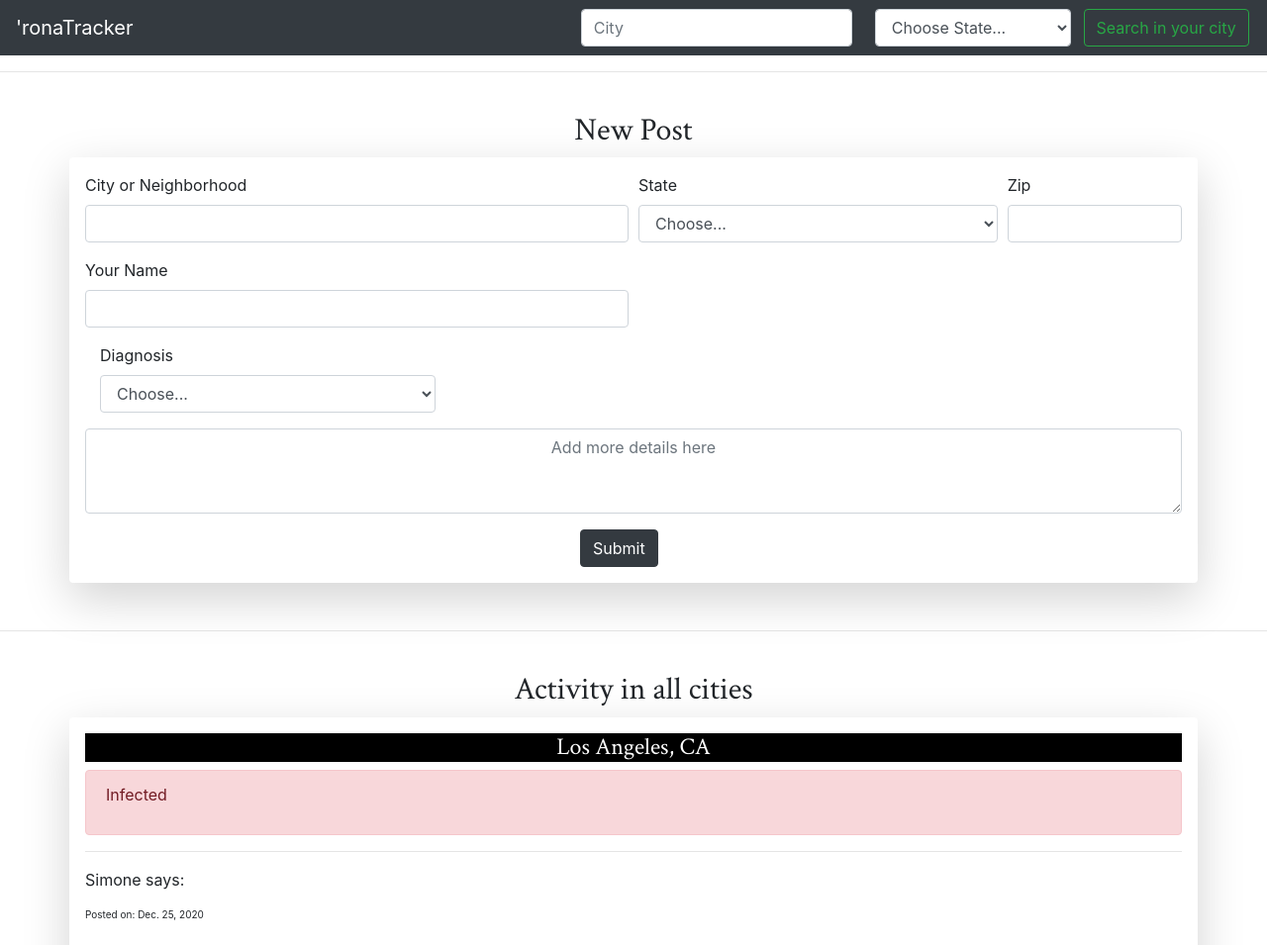
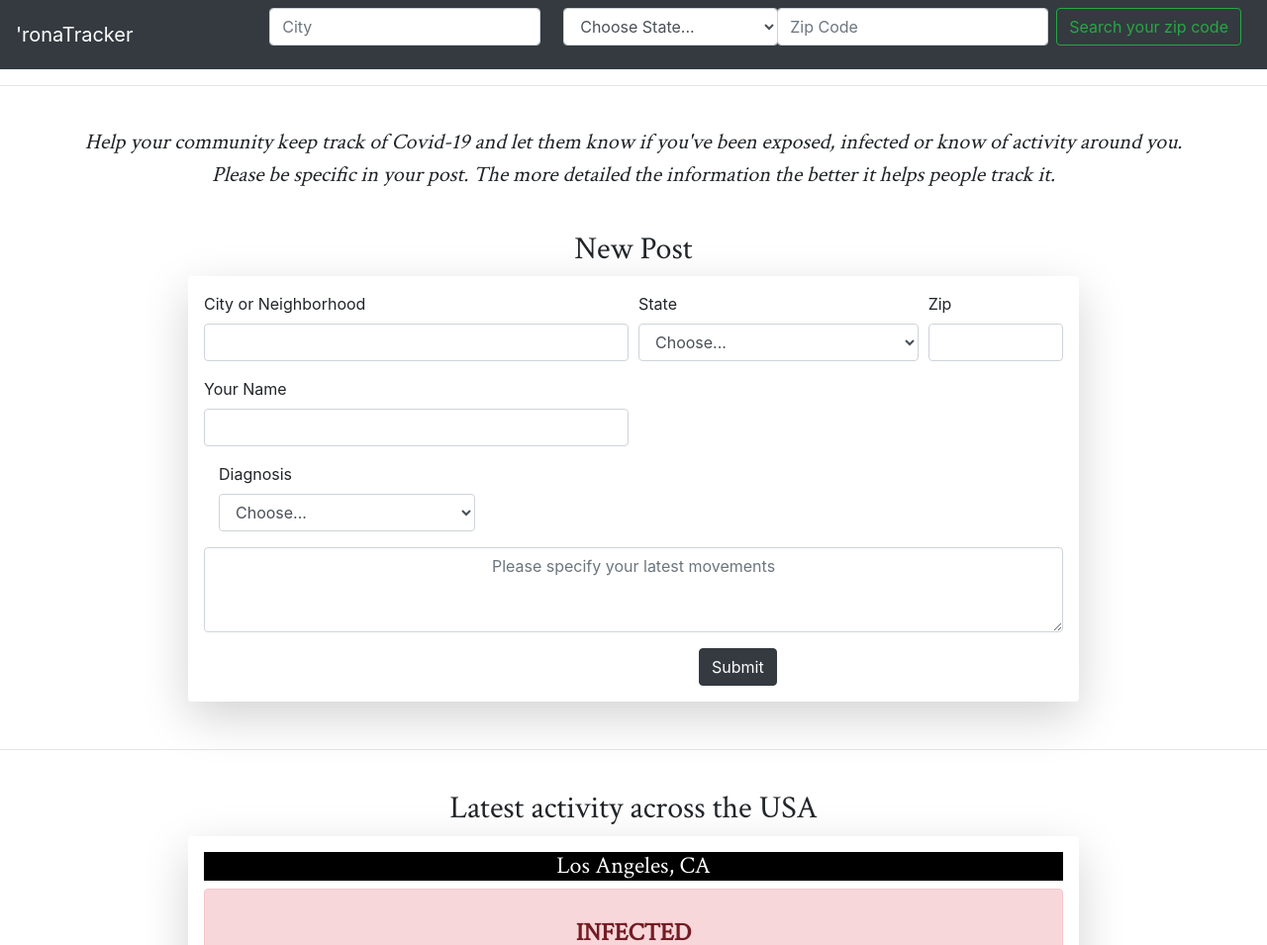
Before and after one commit to sabbamonte/ronaTracker, a Django app: page / in a window 1280 px wide. Shown: the top 955 px of the page at 99% size. Run offline with Django 3.2, Linux system fonts and the light colour scheme; data comes from the database, SQL or seed files in the repository; both versions use the stored data as it was after the commit; some libraries are stand-ins or nearby versions; grey boxes are pictures that could not be loaded.

Commit message:
better design, added zip code search

```diff
--- a/trackerapp/static/trackerapp/styles.css
+++ b/trackerapp/static/trackerapp/styles.css
@@ -1,10 +1,26 @@
-.red-view {
-    background-color: red;
+.city_search {
+    margin-right: -350px;
 }
 
-#map {
-    height: 400px;
-    /* The height is 400 pixels */
-    width: 100%;
-    /* The width is the width of the web page */
-  }
+.zip_search {
+    margin-right: 50px;
+}
+
+.container {
+    width: 900px;
+}
+
+.text, #city {
+    text-align: center;
+    font-family: 'Crimson Text', serif;
+}
+
+.info {
+    font-size: 22px;
+    font-style: italic;
+}
+
+.alert {
+    font-size: 25px;
+    text-transform: uppercase;
+}
--- a/trackerapp/templates/trackerapp/index.html
+++ b/trackerapp/templates/trackerapp/index.html
@@ -2,6 +2,11 @@
 {% load static %}
 
 {% block body %}
+<div id="info">
+    <p class="text info">Help your community keep track of Covid-19 and let them know if you've been exposed, infected
+        or know of activity around you. <br> Please be specific in your post. The more detailed the information the better it helps people track it.</p>
+</div>
+<br>
     <div class="new_post">
         <h2 style="font-family: 'Crimson Text', serif; text-align: center;">New Post</h2>
         <form action="{% url 'index' %}" method="post" name="new_post">
@@ -88,7 +93,7 @@
                         <option>Healthy</option>
                     </select>
                 </div>
-                <textarea class="textarea form-control" name="post" rows="3" placeholder="Add more details here" style="text-align: center;"></textarea>
+                <textarea class="textarea form-control" name="post" rows="3" placeholder="Please specify your latest movements" style="text-align: center;"></textarea>
             </div>
             <input type="submit" class="submit_post btn btn-dark" style="position:center; margin-left:500px;">
             </div>
@@ -96,7 +101,7 @@
     </div>
     <hr>
     <br>
-    <h2 style="font-family: 'Crimson Text', serif; text-align: center;">Activity in all cities</h2>
+    <h2 style="font-family: 'Crimson Text', serif; text-align: center;">Latest activity across the USA</h2>
     {% for post in all_posts %}
         <div class="container shadow-lg p-3 mb-5 bg-white rounded index-view">
             <div class="background" style="background-color: black;">
@@ -104,36 +109,42 @@
             </div>
             {% if post.diagnosis == "Exposed" %}
                 <div class="alert alert-warning" role="alert">
-                    <p class="text"> {{post.diagnosis}}</p>
+                    <strong><p class="text alert"> {{post.diagnosis}}</p></strong>
                 </div>
             {% endif %}
             {% if post.diagnosis == "Infected" %}
                 <div class="alert alert-danger" role="alert">
-                    <p class="text"> {{post.diagnosis}}</p>
+                    <strong><p class="text alert"> {{post.diagnosis}}</p></strong>
                 </div>
             {% endif %}
             {% if post.diagnosis == "Healthy" %}
                 <div class="alert alert-success" role="alert">
-                    <p class="text"> {{post.diagnosis}}</p>
+                    <strong><p class="text alert"> {{post.diagnosis}}</p></strong>
                 </div>
             {% endif %}
             <hr>
+            {% if post.post %}
             <div id="name">
                 <p class="text"> {{post.name}} says:</p>
             </div>
             <div id="post-view">
-                <p class="text"> {{post.post}} </p>
+                <h5><p class="text"> {{post.post}} </p></h5>
             </div>
+            <hr>
+            {% endif %}
+            <div id="zip">
+                <h5 style="font-family: 'Crimson Text', serif; text-align: center;">Zip Code {{post.zip}}</h5>
+            </div>
+            <iframe
+                width="865"
+                height="400"
+                frameborder="0" style="border:0"
+                src="https://www.google.com/maps/embed/v1/place?key=AIzaSyBSHld7MH8LKj5AU84uU3dPlxuD6eedSNU
+                    &q={{post.city}}, {{post.state}}, {{post.zip}}" allowfullscreen>
+            </iframe>
             <div id="timestamp">
                 <p style="font-size:10px;"> Posted on: {{post.timestamp}} </p>
             </div>
-            <iframe
-                width="930"
-                height="400"
-                frameborder="0" style="border:0"
-                src="https://www.google.com/maps/embed/v1/place?key=AIzaSyBSHld7MH8LKj5AU84uU3dPlxuD6eedSNU
-                    &q={{post.city}}, {{post.state}}" allowfullscreen>
-            </iframe>
         </div>
     {% endfor %}
 {% endblock %}
--- a/trackerapp/templates/trackerapp/layout.html
+++ b/trackerapp/templates/trackerapp/layout.html
@@ -3,7 +3,7 @@
 <!DOCTYPE html>
 <html lang="en">
     <head>
-        <title> {% block title %} 'ronaTracker {% endblock %} </title>
+        <title style="text-align: center;"> {% block title %} 'ronaTracker {% endblock %} </title>
         <link rel="stylesheet" href="https://stackpath.bootstrapcdn.com/bootstrap/4.4.1/css/bootstrap.min.css" integrity="sha384-Vkoo8x4CGsO3+Hhxv8T/Q5PaXtkKtu6ug5TOeNV6gBiFeWPGFN9MuhOf23Q9Ifjh" crossorigin="anonymous">
         <link href="https://fonts.googleapis.com/css?family=Crimson+Text|Work+Sans:400,700" rel="stylesheet">
         <link href="{% static 'trackerapp/styles.css' %}" rel="stylesheet">
@@ -13,10 +13,12 @@
     <body>
         <nav class="navbar navbar-dark bg-dark">
         <a class="navbar-brand"> 'ronaTracker </a>
+        <div class="form-group city_search">
             <form class="form-inline" action="{% url 'filter' %}" method="GET">
+                {% csrf_token %}
                 <input class="form-control mr-sm-2" id="search" type="search" placeholder="City" aria-label="Search" name="city">
                 <div class="form-group col-md-4">
-                            <select id="inputState" class="form-control" name="state">
+                            <select id="inputState" class="form-control" name="state" style="width:220px;">
                                 <option selected>Choose State...</option>
                                 <option value="AL">Alabama</option>
                                 <option value="AK">Alaska</option>
@@ -70,9 +72,17 @@
                                 <option value="WI">Wisconsin</option>
                                 <option value="WY">Wyoming</option>
                             </select>
-                        </div>
-                <button class="btn btn-outline-success my-2 my-sm-0" type="submit">Search in your city</button>
+                </div>
+                <button class="btn btn-outline-success my-2 my-sm-0" type="submit" style="margin-right:60px;">Search your city</button>
             </form>
+        </div>
+            <div class="form-group zip_search">
+            <form class="form-inline" action="{% url 'filter' %}" method="GET">
+                {% csrf_token %}
+                <input class="form-control mr-sm-2" id="zip_code" type="search" placeholder="Zip Code" aria-label="Search" name="zip">
+                <button class="btn btn-outline-success my-2 my-sm-0" type="submit" style="margin-right:-40px;">Search your zip code</button>
+            </form>
+            </div>
         </nav>
         <hr>
         <br>
--- a/trackerapp/views.py
+++ b/trackerapp/views.py
@@ -27,26 +27,44 @@ def index(request):
             return render(request, "trackerapp/filter.html", {"message": "Please choose a diagnosis"})
         new_post.diagnosis = request.POST['diagnosis']
         new_post.name = request.POST['name']
+        if not request.POST['post']:
+            return render(request, "trackerapp/filter.html", {"message": "Please specify your latest movements"})
         new_post.post = request.POST['post']
         new_post.save()
         return HttpResponseRedirect(reverse("index"))
 
 def filter(request):
 
-    # Show all posts in a list depending on the city and state entered by user
-    if request.method == "GET":
+    # Get all posts and create empty list
+    all_cities = New_Post.objects.all()
+    filter_list = []
+
+    # Error check for city and state search
+    if request.method == "GET" and "city" in request.GET:
+        state = request.GET['state']
         search = request.GET['city']
-        if not search:
+        if not search and not state:
             return render(request, "trackerapp/filter.html", {"message": "Please type in a city"})
-        state = request.GET['state']
         if not state or state == "Choose State...":
             return render(request, "trackerapp/filter.html", {"message": "Please choose a state"})
 
-        # Check if state and city entered match database and save in a list
-        all_cities = New_Post.objects.all()
-        filter_list = []
+    # Check if state, city and zip code entered match database and save in list
+        if not search:
+            # Only check state if city not entered
+            for city in all_cities:
+                if state.casefold() == city.state.casefold():
+                    filter_list.append(city)
+        else:
+            for city in all_cities:
+                if search.casefold() == city.city.casefold() and state.casefold() == city.state.casefold():
+                    filter_list.append(city)
+        return render(request, "trackerapp/filter.html", {"filter_list":filter_list, "search":search, "state":state})
+
+    if request.method == "GET" and "zip" in request.GET:
+        zip_code = request.GET['zip']
+        if not request.GET['zip']:
+            return render(request, "trackerapp/filter.html", {"message": "Please enter a zip code"})
         for city in all_cities:
-            if search.casefold() == city.city.casefold() and state.casefold() == city.state.casefold():
+            if int(zip_code) == city.zip:
                 filter_list.append(city)
-
-        return render(request, "trackerapp/filter.html", {"filter_list":filter_list, "search":search})
+        return render(request, "trackerapp/filter.html", {"filter_list":filter_list, "state":zip_code})
```
Also changed, not shown: trackerapp/templates/trackerapp/filter.html (+12 -2 lines), db.sqlite3.
